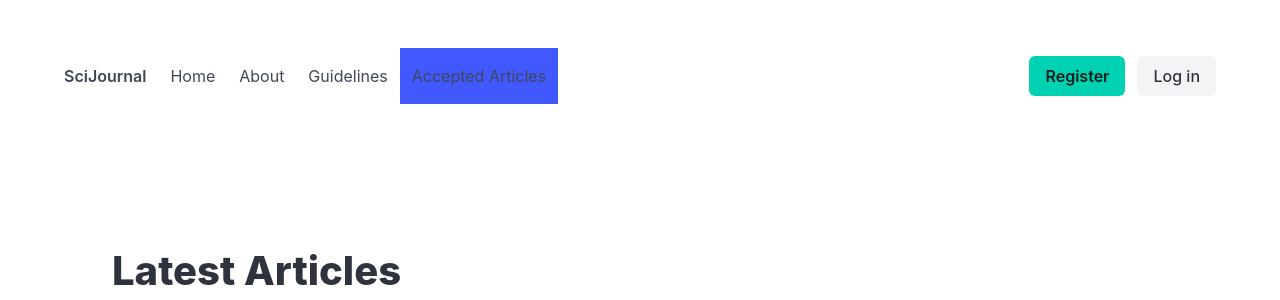
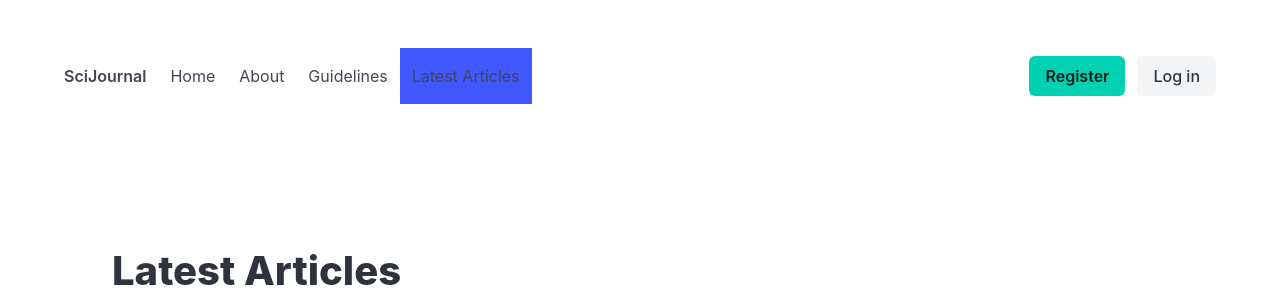
Before and after one commit to nashamri/pub-sys, a Django app: page /accepted-articles/ in a window 1280 px wide. Shown: the top 300 px of the page. Run offline with Django 4.2, Linux system fonts and the light colour scheme; data comes from the database, SQL or seed files in the repository.

Commit message:
issue #19

```diff
--- a/journal/templates/journal/base.html
+++ b/journal/templates/journal/base.html
@@ -36,7 +36,7 @@
                             Guidelines
                         </a>
                         <a class="navbar-item {% if request.resolver_match.url_name == 'accepted_articles' %}is-active{% endif %}" href="{% url 'accepted_articles' %}">
-                            Accepted Articles
+                            Latest Articles
                         </a>
                         {% if user.is_authenticated %}
                             {% if not user.is_staff and not user.is_superuser %}
```
